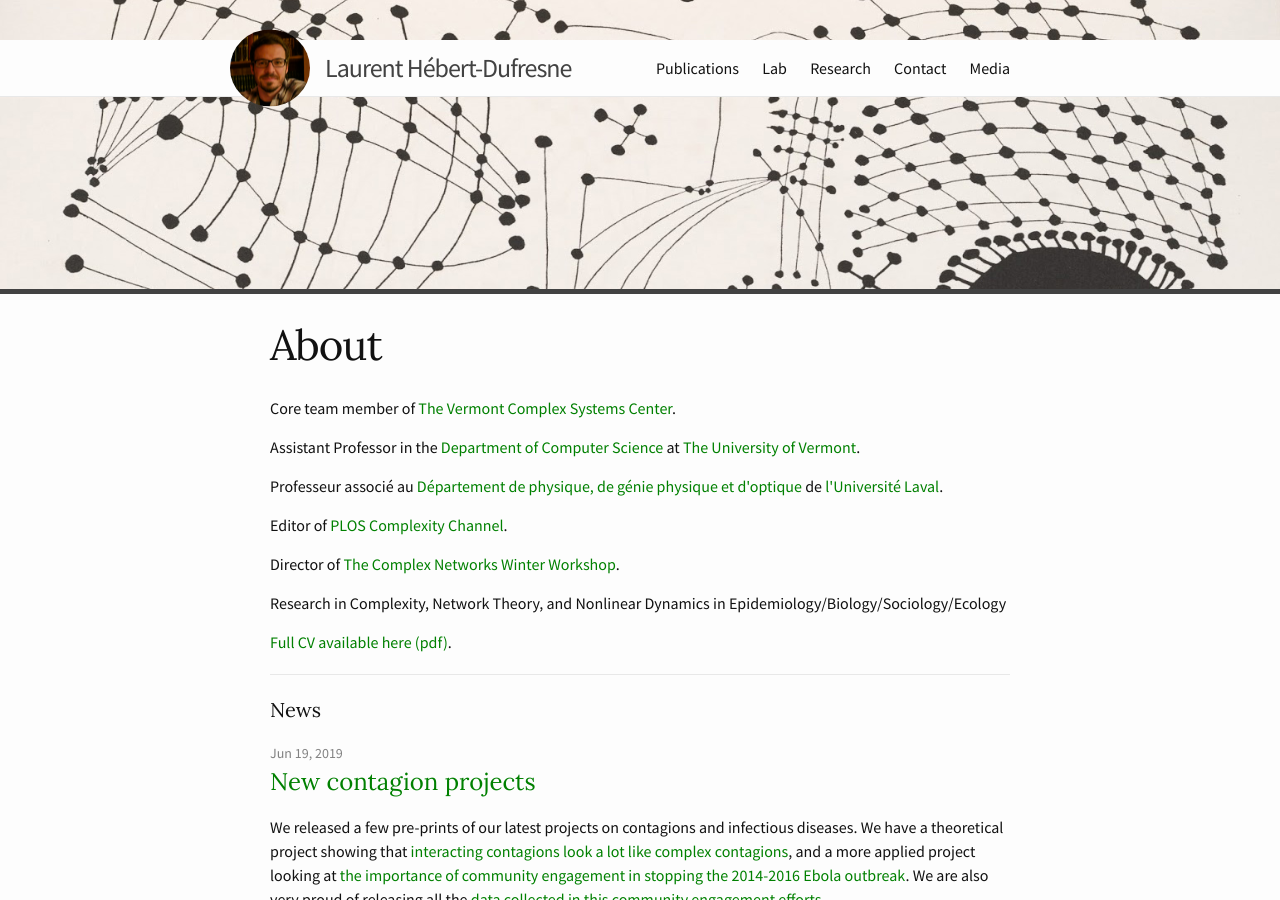
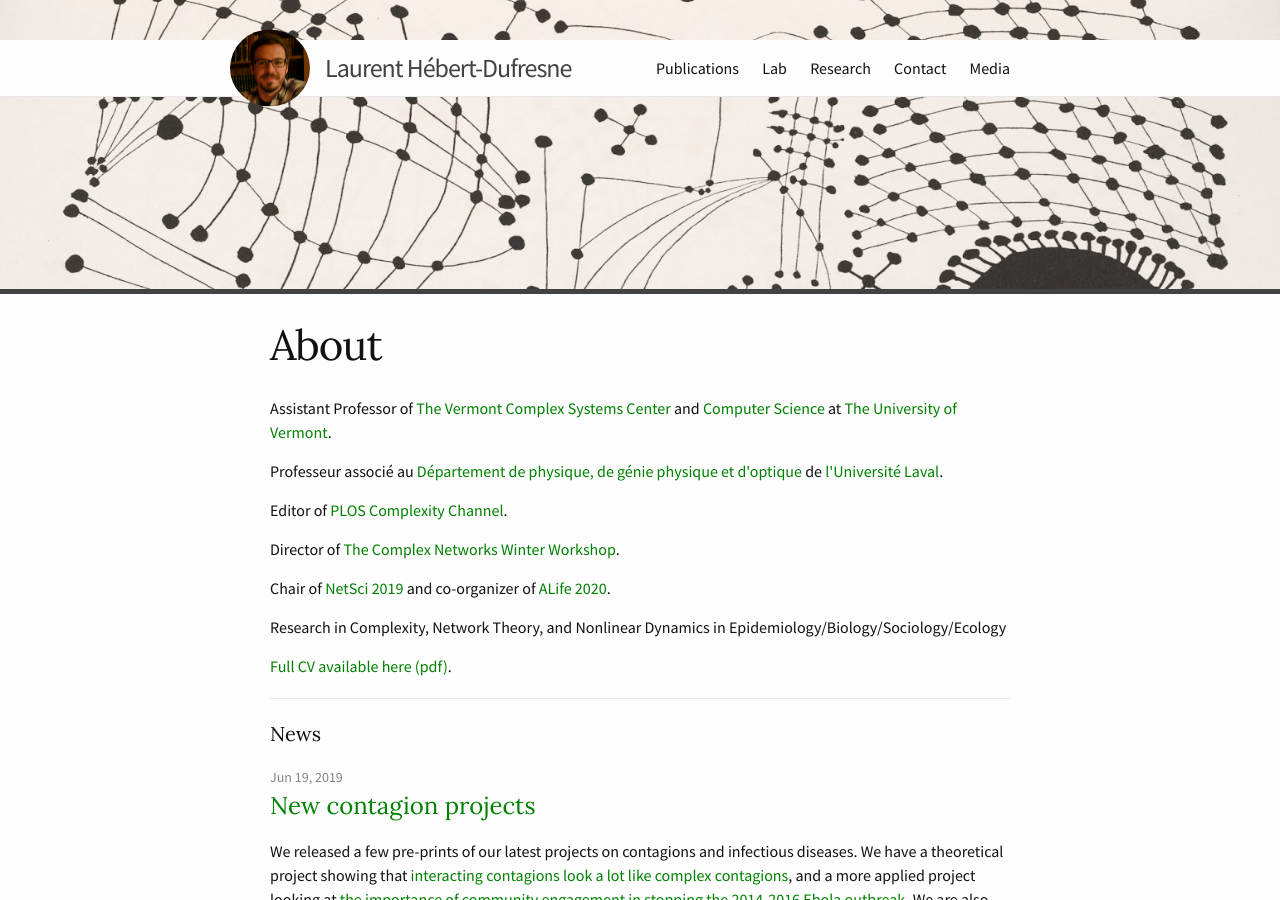
Before and after one commit to laurenthebertdufresne/laurenthebertdufresne.github.io, a Jekyll site: the page built from index.html, in a window 1280 px wide and 900 px high. Built offline with Jekyll 4.4.1, drawn with Linux system fonts in a browser that asks for light colours; the list of posts is cut into pages by our own code.

Commit message:
New description

```diff
--- a/index.html
+++ b/index.html
@@ -9,15 +9,15 @@ layout: default
     <h1 class="post-title">About</h1>
   </header>
 
-    <p>Core team member of <a href="http://www.vermontcomplexsystems.org/" target="_blank">The Vermont Complex Systems Center</a>.</p>
-
-    <p>Assistant Professor in the <a href="https://www.uvm.edu/cems/cs" target="_blank">Department of Computer Science</a> at <a href="https://www.uvm.edu/" target="_blank">The University of Vermont</a>.</p>
+    <p>Assistant Professor of  <a href="http://www.vermontcomplexsystems.org/" target="_blank">The Vermont Complex Systems Center</a> and <a href="https://www.uvm.edu/cems/cs" target="_blank">Computer Science</a> at <a href="https://www.uvm.edu/" target="_blank">The University of Vermont</a>.</p>
 
     <p>Professeur associé au <a href="https://www.phy.ulaval.ca/accueil/" target="_blank">Département de physique, de génie physique et d'optique</a> de <a href="https://www.ulaval.ca/" target="_blank">l'Université Laval</a>.</p>
 
     <p>Editor of <a href="https://channels.plos.org/complexity" target="_blank">PLOS Complexity Channel</a>.</p>
 
     <p>Director of <a href="http://vermontcomplexsystems.org/events/cnww/" target="_blank">The Complex Networks Winter Workshop</a>.</p>
+
+    <p>Chair of <a href="http://vermontcomplexsystems.org/events/netsci/" target="_blank">NetSci 2019</a> and co-organizer of <a href="http://vermontcomplexsystems.org/events/ALIFE-2020/" target="_blank">ALife 2020</a>.</p>
 
     <p>Research in Complexity, Network Theory, and Nonlinear Dynamics in Epidemiology/Biology/Sociology/Ecology</p>
 
```
